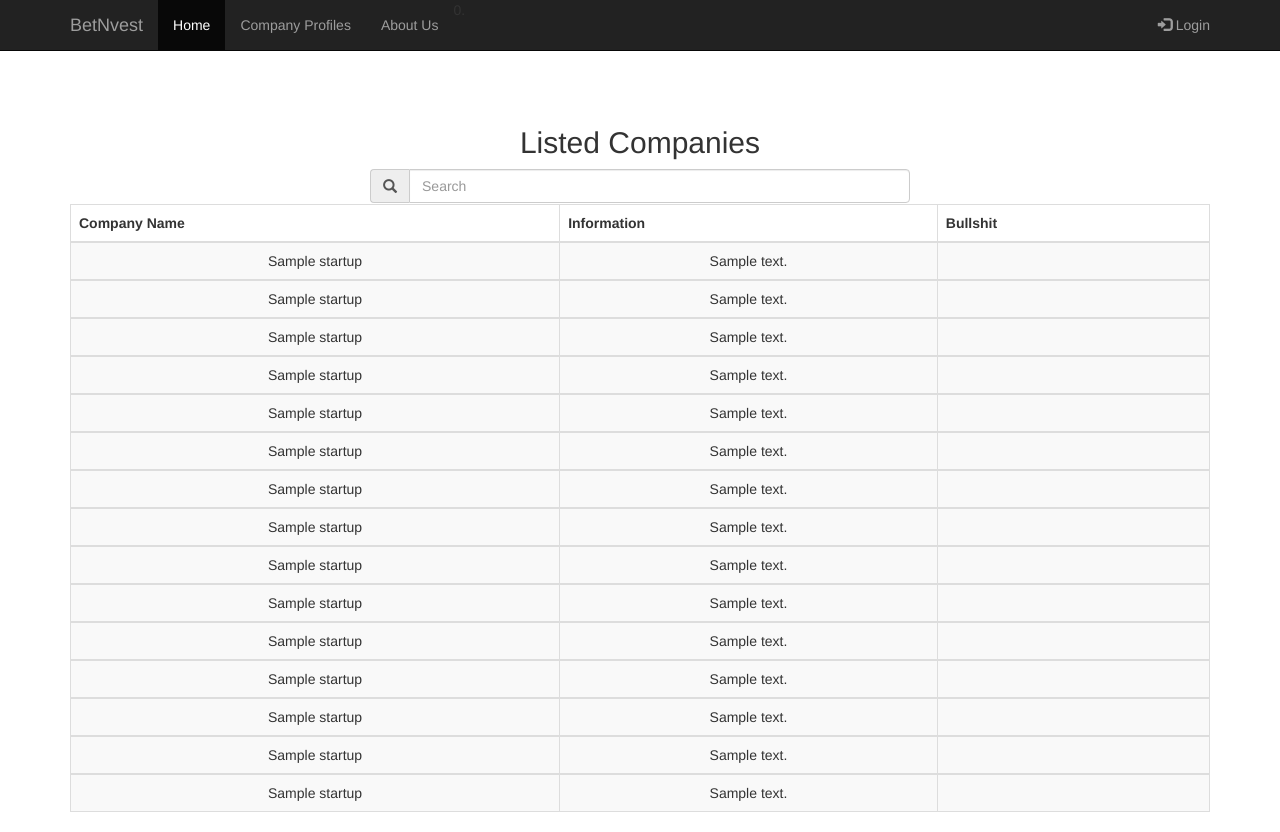
After one commit to abhinav37/HackUst2016, a PHP site: page /companyProfile.php in a window 1280 px wide. The commit adds this page. Run offline with PHP 8.4, Linux system fonts and the light colour scheme; tables that the repository leaves empty or names only in its code hold one stand-in row (values such as "Sample post"); data that the repository does not hold is empty; some libraries are stand-ins or nearby versions.

Commit message:
made companies dynamic

```diff
--- /dev/null
+++ b/html/companyProfile.php
@@ -0,0 +1,121 @@
+<?php
+session_start();
+include_once 'dbconnect.php';
+
+
+?>
+
+<!DOCTYPE html>
+<html lang="en">
+
+<head>
+  <meta charset="utf-8">
+  <meta name="viewport" content="width=device-width, initial-scale=1">
+  <link rel="stylesheet" href="../bootstrap/css/bootstrap.min.css">
+  <script src="https://ajax.googleapis.com/ajax/libs/jquery/1.12.0/jquery.min.js"></script>
+  <script src="../bootstrap/js/bootstrap.min.js"></script>
+  <link rel="stylesheet" href="../css/index.css">
+</head>
+<body>
+ <nav class="navbar navbar-inverse navbar-static-top">
+  <div class="container">
+    <div class="navbar-header">
+      <button type="button" class="navbar-toggle" data-toggle="collapse" data-target="#myNavbar">
+        <span class="icon-bar"></span>
+        <span class="icon-bar"></span>
+        <span class="icon-bar"></span>
+      </button>
+      <a class="navbar-brand" href="#">BetNvest</a>
+    </div>
+    <div class="collapse navbar-collapse" id="myNavbar">
+      <ul class="nav navbar-nav">
+        <li class="active"><a href="#">Home</a></li>
+        <li><a href="#">Company Profiles</a></li>
+        <li><a href="#">About Us</a></li>
+      </ul>
+      <ul class="nav navbar-nav navbar-right">
+        <li><a href="#"><span class="glyphicon glyphicon-log-in"></span> Login</a></li>
+      </ul>0.
+    </div>
+  </div>
+</nav>
+<div class="container-fluid" id="ticker">
+        <marquee><p>TICKER GOES HERE </p></marquee>
+</div>
+
+<div class="container">
+    <div class="row">
+        <!--User Console-->
+        <div class="col-md-12">
+           <div class="row">
+                <div class="col-md-12  text-center">
+                    <h2>Listed Companies</h2>
+                </div>
+            </div>
+            <div class="row">
+                <div class="col-md-12 text-center">
+                    <div class="col-md-3">
+                    </div>
+                    <div class="col-md-6">
+                        <div class="input-group">
+                        <span id="search-icon" class="input-group-addon"><span class="glyphicon glyphicon-search"></span></span>
+                        <input type="text" class="form-control block" id="search" placeholder="Search">
+                        </div>
+                    <div class="col-md-3">
+                    </div>
+                    </div>
+                </div>
+            </div>
+            <div class="row">
+                <div class="col-md-12 text-center">
+                <?php
+                    echo "<table class=\"table table-bordered table-hover table-striped\">\n";
+                    echo "<thead>\n";
+                    echo "<tr>\n";
+                    echo "<th>Company Name</th>\n";
+                    echo "<th>Information</th>\n";
+                    echo "<th>Bullshit</th>\n";
+                    echo "</tr>\n";
+                    echo "</thead>\n";
+                    for($x = 1; $x <= 15; $x++){
+                        //add query to find max
+                        $number = 1;
+                        $query = "select * from `startup` WHERE `startupID` = \"$number\"";
+                        $result= mysqli_query($conn, $query) or die ('Failed to query');
+                        $startup= mysqli_fetch_array($result);
+                        echo "<tbody>\n";
+                        echo "<tr class=\"companyTile\">\n";
+                        echo "<td>".$startup['name']."</td>\n";
+                        echo "<td>".$startup['about']."</td>\n";
+                        echo "<td>".$startup['activeUsers']."</td>\n";
+                        echo "</tr>\n";
+                       }
+                    ?>
+                </div>
+            </div>
+        </div>
+    </div>
+</div>
+</body>
+<!--Script for Table-->
+<script>
+        $("#search").on("keyup", function() {
+    var value = $(this).val();
+    $("table tr ").each(function(index) {
+        if (index !== 0) {
+
+            $row = $(this);
+
+            var id = $row.find("td:first").text();
+
+            if (id.indexOf(value) !== 0) {
+                $row.hide();
+            }
+            else {
+                $row.show();
+            }
+        }
+    });
+});
+        </script>
+</html>
```
Also changed, not shown: html/index.php (+10 -6 lines).
